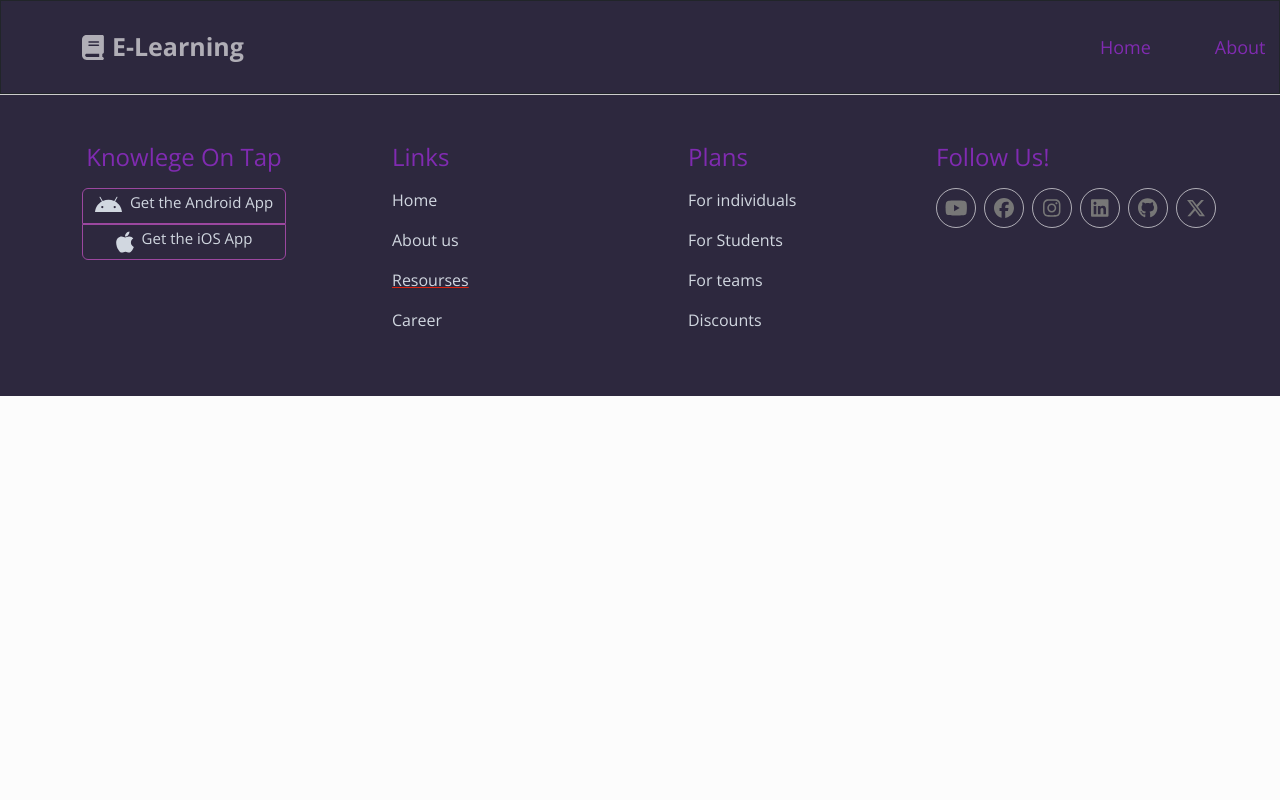
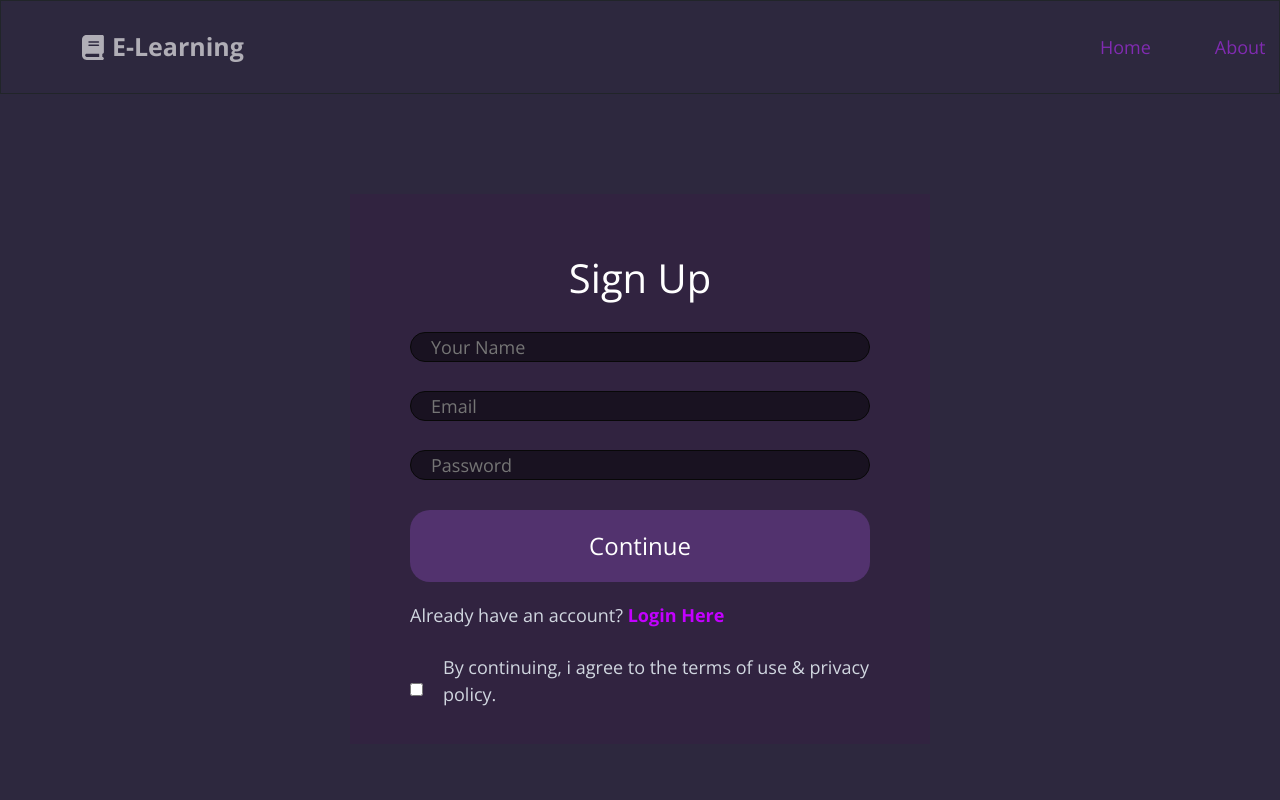
Before and after one commit to reshmaps156/React-E-Learning-App, a React (Vite) app: page /login in a window 1280 px wide. Shown: the top 800 px of the page. Built offline with nearby package versions, Linux system fonts and the light colour scheme.

Commit message:
login added

```diff
--- a/src/App.jsx
+++ b/src/App.jsx
@@ -4,6 +4,8 @@ import Footer from './components/layout/footer/Footer'
 import Header from './components/layout/header/Header'
 import Landingpage from './components/main pages/landing page/Landingpage'
 import Home from './components/main pages/home/Home'
+import Login from './pages/Login'
+import Register from './pages/Register'
 
 
 
@@ -19,6 +21,8 @@ function App() {
       <Routes>
         <Route path='/' element={<Landingpage/>} />
         <Route path='/home' element={<Home/>}/>
+        <Route path='/login' element={<Login/>}/>
+        <Route path='/register' element={<Register/>}/>
       </Routes>
       <Footer/>
     </>
--- a/src/components/layout/footer/Footer.jsx
+++ b/src/components/layout/footer/Footer.jsx
@@ -35,7 +35,7 @@ function Footer() {
               <h4 className='mb-3'>Links</h4>
               <p>Home</p>
               <p>About us</p>
-              <Link><p>Resourses</p></Link>
+              <p>Resourses</p>
               <p>Career</p>
             </div>
           </div>
--- a/src/index.css
+++ b/src/index.css
@@ -1,5 +1,8 @@
-*{
+* {
     margin: 0;
     padding: 0;
     box-sizing: border-box;
 }
+body {
+    overflow-x: hidden;
+}
--- a/src/main.jsx
+++ b/src/main.jsx
@@ -8,7 +8,7 @@ import { BrowserRouter } from 'react-router-dom'
 ReactDOM.createRoot(document.getElementById('root')).render(
   <React.StrictMode>
     <BrowserRouter>
-    <App />
+      <App />
     </BrowserRouter>
   </React.StrictMode>,
 )
--- /dev/null
+++ b/src/pages/Login.css
@@ -0,0 +1,64 @@
+.login{
+    width: 100%;
+    height: 100vh;
+    padding-top: 100px;
+    background: #2D283E;
+}
+.login-container{
+    width: 580px;
+    height: 550px;
+    background: rgba(54, 30, 67, 0.51);
+    backdrop-filter:'blur(50px)';
+    margin: auto;
+    padding: 40px 60px;
+}
+.login-container h1{
+    margin: 20px 0px;
+    text-align: center;
+    color: white;
+}
+.login-fields{
+    display: flex;
+    flex-direction: column;
+    gap: 29px;
+    margin-top: 30px;
+}
+.login-fields input{
+    height: 30px;
+    width: 100%;
+    padding-left: 20px;
+    border: 1px solid rgb(8, 8, 8);
+    background: rgba(0, 0, 0, 0.493);
+    outline: none;
+    font-size: 18px;
+    border-radius: 20px;
+}
+.login-container button{
+    width: 460px;
+    height: 72px;
+    color: white;
+    background: rgba(143, 78, 196, 0.349);
+    margin-top: 30px;
+    border: none;
+    font-size: 24px;
+    font-weight: 500;
+    border-radius: 20px;
+    cursor: pointer;
+}
+.login-login{
+    margin-top: 20px;
+    font-size: 18px;
+    font-weight: 500;
+}
+.login-login span{
+    color: rgb(195, 0, 255);
+    font-weight: 600;
+}
+.login-agree{
+    display: flex;
+    align-items: center;
+    margin-top: 25px;
+    gap: 20px;
+    font-size: 18px;
+    font-weight: 500;
+}
--- /dev/null
+++ b/src/pages/Login.jsx
@@ -0,0 +1,28 @@
+import React from 'react'
+import './Login.css'
+import { Link } from 'react-router-dom'
+
+function Login() {
+  return (
+    <div className='login'>
+        <div className="login-container">
+            <h1>Sign Up</h1>
+            <div className="login-fields">
+                <input type="text" placeholder='Your Name' />
+                <input type="Email" placeholder='Email' />
+                <input type="password" placeholder='Password' />
+            </div>
+            <button type='btn'>Continue</button>
+            <p className='login-login'>Already have an account? <Link to={'/register'} style={{textDecoration:'none'}}><span>Login Here</span></Link></p>
+            <div className="login-agree">
+                <input type="checkbox" name="" id="" />
+                <p>By continuing, i agree to the terms of use & privacy policy.</p>
+            </div>
+        </div>
+
+    </div>
+  )
+}
+<script src='./logic.js'></script>
+
+export default Login
--- /dev/null
+++ b/src/pages/Register.jsx
@@ -0,0 +1,22 @@
+import React from 'react'
+import './Login.css'
+import { Link } from 'react-router-dom'
+
+function Register() {
+  return (
+    <div className='login'>
+        <div className="login-container">
+            <h1>Sign In</h1>
+            <div className="login-fields">
+                <input type="Email" placeholder='Email' id='regUser' />
+                <input type="password" placeholder='Password' id='regpswd' />
+            </div>
+            <button type='btn'>login</button>
+            <p className='login-login'>Are you a new User? <Link to={'/login'} style={{textDecoration:'none'}}><span>Register</span></Link></p>
+        </div>
+    </div>
+  )
+}
+<script src='./logic.js'></script>
+
+export default Register
```
